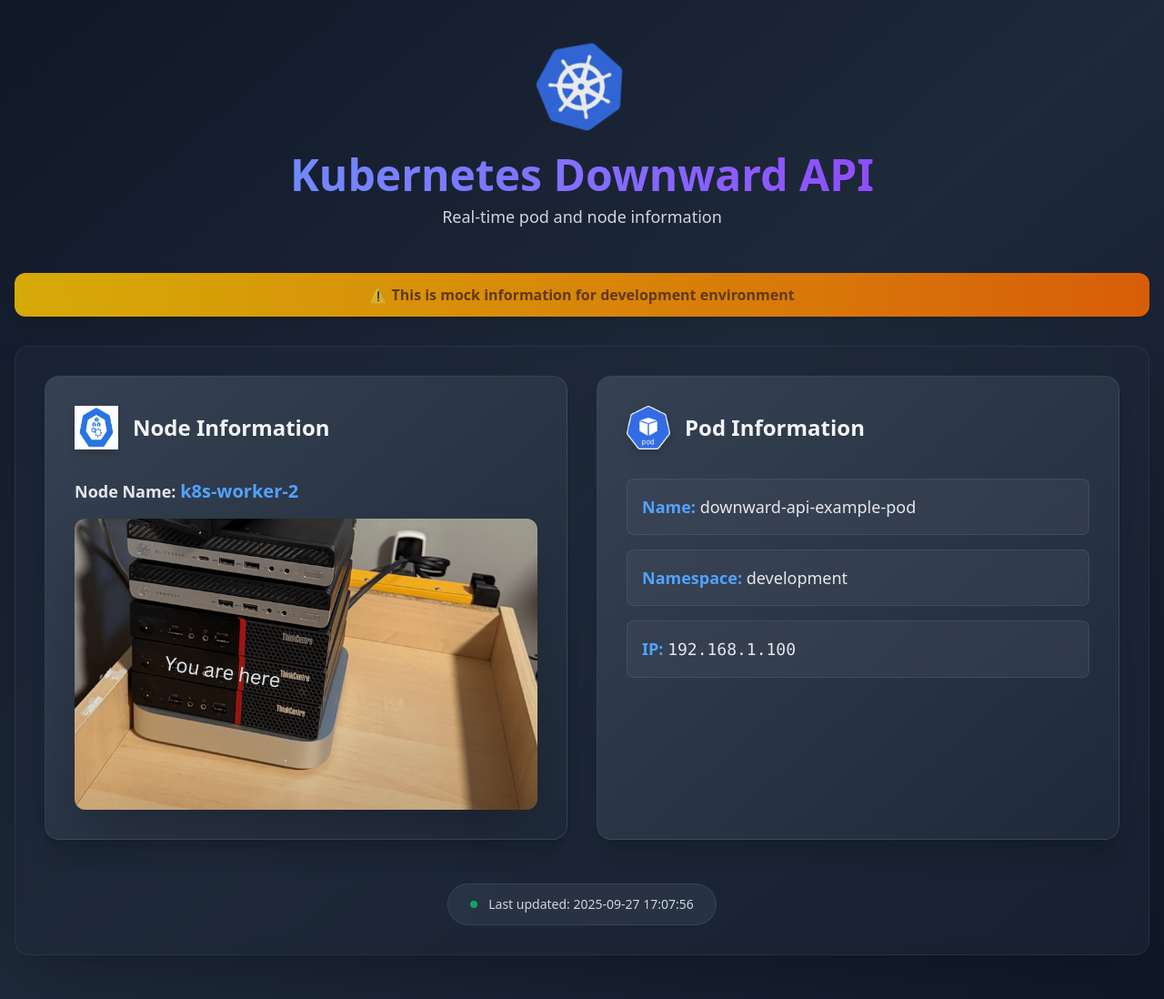
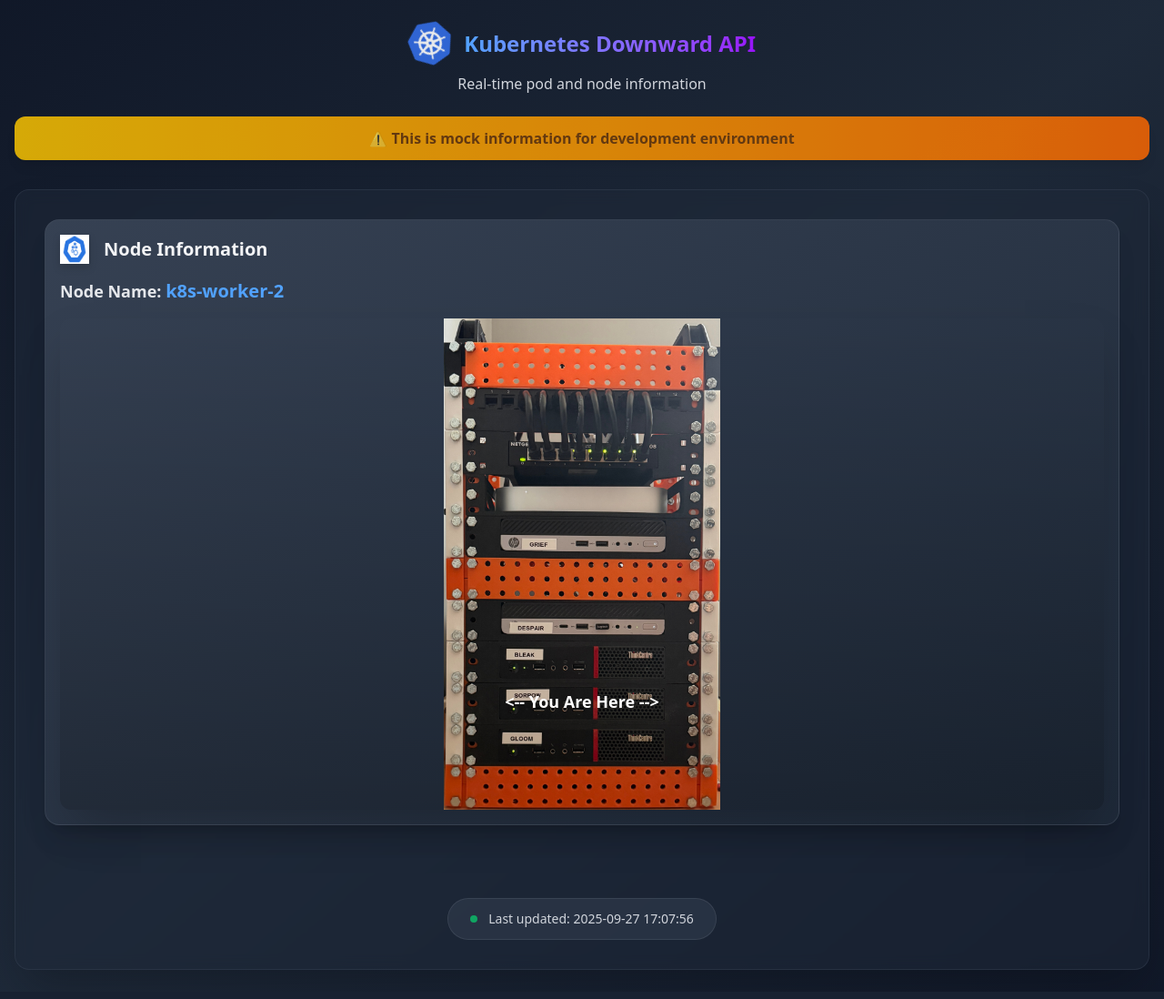
Before and after one commit to alexgaudon/downward-api, a Flask app: page / in a window 1280 px wide. Shown: the whole page at 91% size. Run offline with Flask 3, Linux system fonts and the light colour scheme.

Commit message:
Updated to use rack image

```diff
--- a/templates/index.html
+++ b/templates/index.html
@@ -53,14 +53,16 @@
 </head>
 
 <body class="bg-gradient-to-br from-gray-900 via-gray-800 to-gray-900 min-h-screen">
-    <div class="mx-auto px-4 py-12 max-w-7xl container">
-        <div class="mb-12 text-center">
+    <div class="mx-auto px-4 py-6 max-w-full container">
+        <div class="mb-6 text-center">
+            <div class="flex items-center justify-center mb-2">
                 <img src="{{ url_for('static', filename='images/kubernetes-logo.svg') }}" alt="Kubernetes Logo"
-                class="mx-auto mb-6 h-24 logo-spin opacity-90" loading="eager">
+                    class="mr-3 h-12 logo-spin opacity-90" loading="eager">
                 <h1
-                class="font-bold text-transparent bg-clip-text bg-gradient-to-r from-blue-400 to-purple-600 text-5xl mb-2">
+                    class="font-bold text-transparent bg-clip-text bg-gradient-to-r from-blue-400 to-purple-600 text-2xl">
                     Kubernetes Downward API</h1>
-            <p class="text-gray-300 text-lg">Real-time pod and node information</p>
+            </div>
+            <p class="text-gray-300 text-base">Real-time pod and node information</p>
         </div>
 
         {% if info.pod_namespace == 'development' %}
@@ -70,63 +72,58 @@
                 ⚠️ This is mock information for development environment
             </div>
         </div>
+        {% else %}
+        <div class="absolute bottom-4 left-4 text-white font-bold text-lg">
+            Node: {{ info.node_name }}
+        </div>
         {% endif %}
 
         <div
             class="bg-gray-800/50 backdrop-blur-sm shadow-2xl mx-auto p-8 rounded-2xl max-w-7xl border border-gray-700/50">
-            <div class="gap-8 grid grid-cols-1 lg:grid-cols-2">
+            <div class="gap-8 grid grid-cols-1">
                 <div
-                    class="bg-gradient-to-br from-gray-700 to-gray-800 p-8 rounded-2xl card-hover border border-gray-600/50 shadow-xl">
-                    <div class="flex items-center mb-8">
+                    class="bg-gradient-to-br from-gray-700 to-gray-800 p-4 rounded-2xl card-hover border border-gray-600/50 shadow-xl">
+                    <div class="flex items-center mb-4">
                         <img src="{{ url_for('static', filename='images/node-icon.png') }}" alt="Node Icon"
-                            class="mr-4 w-12 h-12 drop-shadow-lg" loading="eager">
-                        <h2 class="font-bold text-gray-100 text-2xl">Node Information</h2>
+                            class="mr-4 w-8 h-8 drop-shadow-lg" loading="eager">
+                        <h2 class="font-bold text-gray-100 text-xl">Node Information</h2>
                     </div>
-                    <div class="space-y-6">
+                    <div class="space-y-4">
                         <div>
                             <p class="mb-4 font-semibold text-gray-200 text-lg">Node Name: <span
                                     class="text-blue-400 font-bold text-xl">{{info.node_name }}</span></p>
                             {% if info.node_name != 'Not set' %}
                             <div class="relative overflow-hidden rounded-xl shadow-2xl">
-                                <img src="{{ url_for('static', filename='images/' + info.node_name + '.png') }}"
-                                    alt="Node Image"
-                                    class="w-full h-80 object-cover transition-transform duration-300 hover:scale-105"
+                                <img src="{{ url_for('static', filename='images/rack.jpg') }}" alt="Rack Image"
+                                    class="w-full h-[540px] object-contain transition-transform duration-300 hover:scale-105"
                                     loading="eager" fetchpriority="high">
                                 <div class="absolute inset-0 bg-gradient-to-t from-black/20 to-transparent"></div>
+                                 {% if info.node_name == 'k8s-worker-3' %}
+                                  <div class="absolute bottom-[60px] left-1/2 -translate-x-1/2 text-white font-bold text-lg text-center">
+                                      <-- You Are Here -->
+                                 </div>
+                                 {% elif info.node_name == 'k8s-worker-2' %}
+                                 <div class="absolute bottom-[105px] left-1/2 -translate-x-1/2 text-white font-bold text-lg text-center">
+                                     <-- You Are Here -->
+                                 </div>
+                                 {% elif info.node_name == 'k8s-worker-1' %}
+                                 <div class="absolute bottom-[150px] left-1/2 -translate-x-1/2 text-white font-bold text-lg text-center">
+                                     <-- You Are Here -->
+                                 </div>
+                                 {% else %}
+                                 <div class="absolute bottom-4 left-4 text-white font-bold text-lg">
+                                     Node: {{ info.node_name }}
                                  </div>
                                  {% endif %}
                          </div>
                      </div>
                  </div>
-
-                <div
-                    class="bg-gradient-to-br from-gray-700 to-gray-800 p-8 rounded-2xl card-hover border border-gray-600/50 shadow-xl">
-                    <div class="flex items-center mb-8">
-                        <img src="{{ url_for('static', filename='images/pod-icon.png') }}" alt="Pod Icon"
-                            class="mr-4 w-12 h-12 drop-shadow-lg" loading="eager">
-                        <h2 class="font-bold text-gray-100 text-2xl">Pod Information</h2>
-                    </div>
-                    <div class="space-y-4">
-                        <div class="bg-gray-600/30 p-4 rounded-lg border border-gray-500/30">
-                            <p class="text-gray-200 text-lg"><span class="font-semibold text-blue-400">Name:</span>
-                                <span class="font-medium">{{ info.pod_name }}</span>
-                            </p>
-                        </div>
-                        <div class="bg-gray-600/30 p-4 rounded-lg border border-gray-500/30">
-                            <p class="text-gray-200 text-lg"><span class="font-semibold text-blue-400">Namespace:</span>
-                                <span class="font-medium">{{ info.pod_namespace }}</span>
-                            </p>
-                        </div>
-                        <div class="bg-gray-600/30 p-4 rounded-lg border border-gray-500/30">
-                            <p class="text-gray-200 text-lg"><span class="font-semibold text-blue-400">IP:</span> <span
-                                    class="font-medium font-mono">{{ info.pod_ip }}</span></p>
-                        </div>
-                    </div>
-                </div>
+                 {% endif %}
                 </div>
 
                 <div class="mt-12 text-center">
-                <div class="inline-flex items-center bg-gray-700/50 px-6 py-3 rounded-full border border-gray-600/50">
+                    <div
+                        class="inline-flex items-center bg-gray-700/50 px-6 py-3 rounded-full border border-gray-600/50">
                         <div class="w-2 h-2 bg-green-400 rounded-full mr-3 animate-pulse"></div>
                         <span class="text-gray-300 text-sm font-medium">Last updated: {{ info.timestamp }}</span>
                     </div>
```
Also changed, not shown: static/images/k8s-worker-1.png (deleted), static/images/k8s-worker-2.png (deleted), static/images/k8s-worker-3.png (deleted), static/images/rack.jpg (added), 2 other files. Lines whose indentation alone changed are shown as unchanged.
